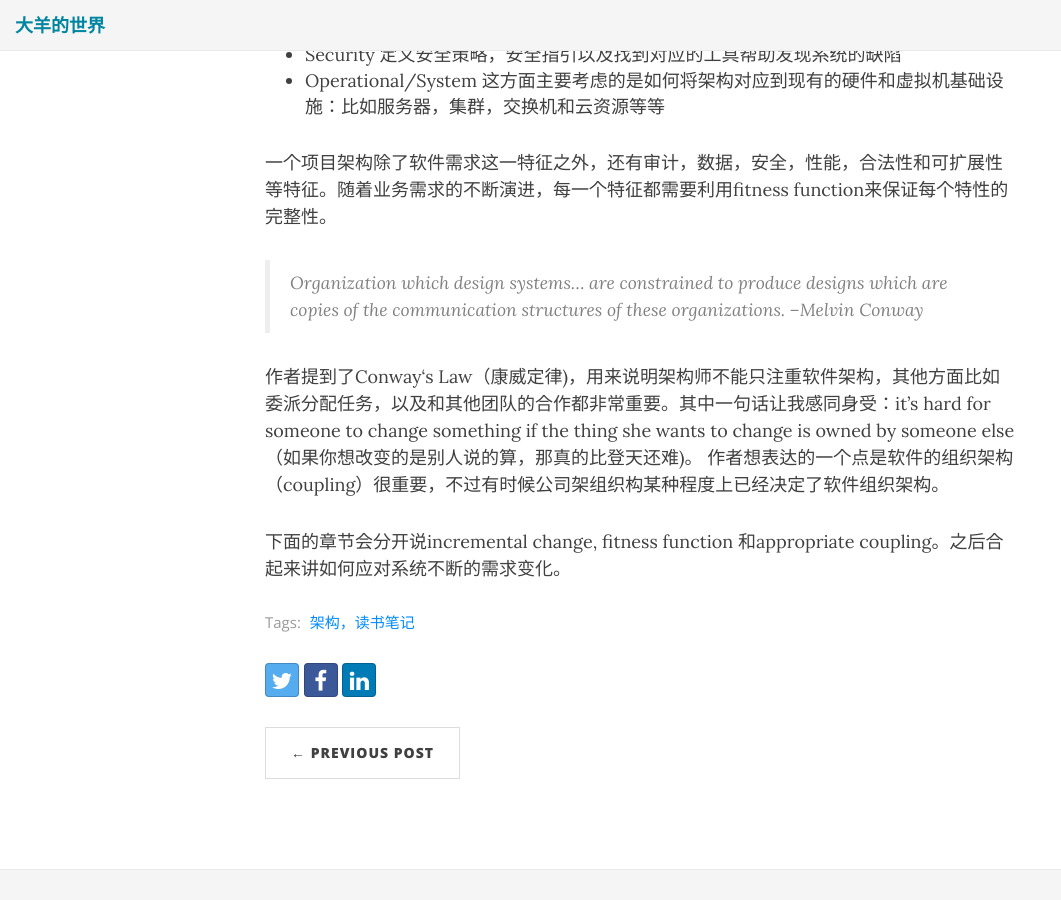
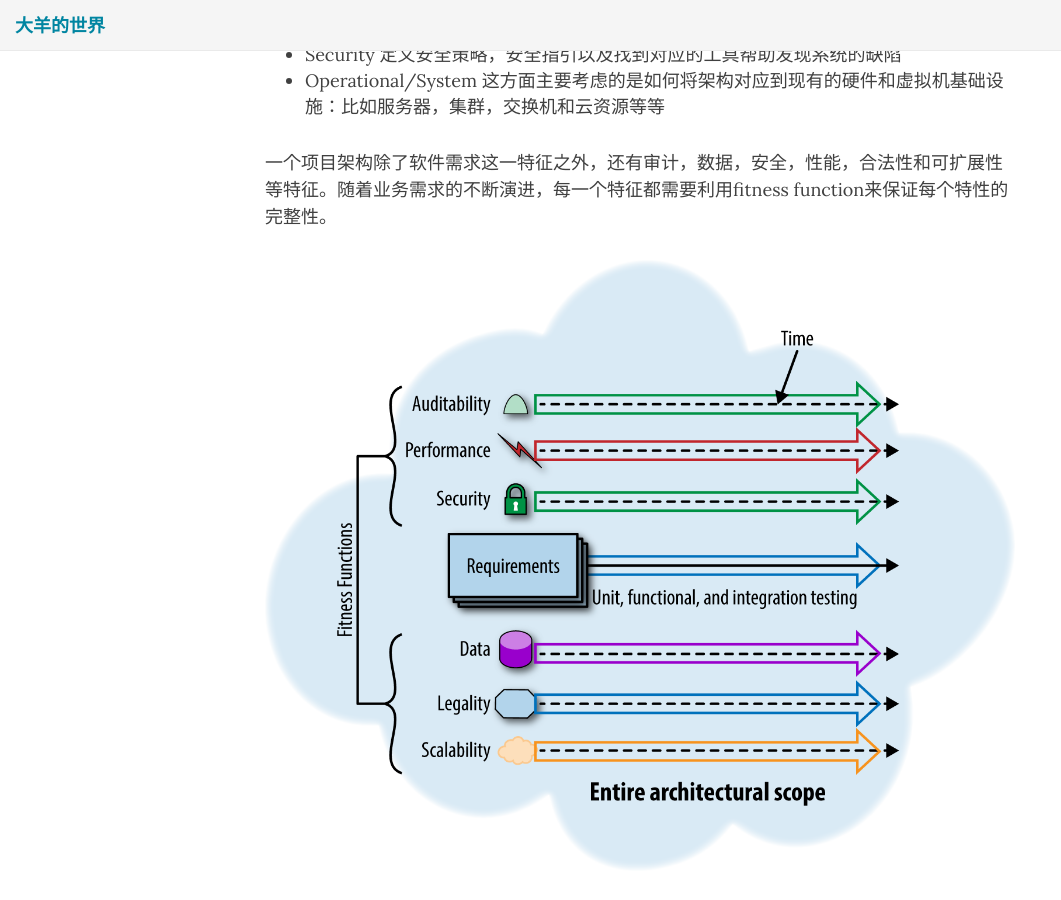
Before and after one commit to ShawnXiao105/shawnxiao105.github.io, a Jekyll site: the page built from _posts/2018-08-14-Building-Evolutionary-Architectures-Reading-Note1.md, in a window 1280 px wide and 900 px high, scrolled down 907 px. Shown: the whole window, without its empty margins (0-1061 px from the left). Built offline with Jekyll 4.4.1, drawn with Linux system fonts in a browser that asks for light colours; nearby versions of some CDN libraries.

Commit message:
add entire_architectural_scope image

```diff
--- a/_posts/2018-08-14-Building-Evolutionary-Architectures-Reading-Note1.md
+++ b/_posts/2018-08-14-Building-Evolutionary-Architectures-Reading-Note1.md
@@ -23,6 +23,7 @@ evolutionary architecture必须要考虑三个方面：incremental change(增量
 
 一个项目架构除了软件需求这一特征之外，还有审计，数据，安全，性能，合法性和可扩展性等特征。随着业务需求的不断演进，每一个特征都需要利用fitness function来保证每个特性的完整性。
 
+![Entire Architectural Scope](/img/20180814/entire_architectural_scope.png)
 
  > Organization which design systems... are constrained to produce designs which are copies of the communication structures of these organizations.
  >    --Melvin Conway
```
Also changed, not shown: img/20180814/entire_architectural_scope.png (added).
